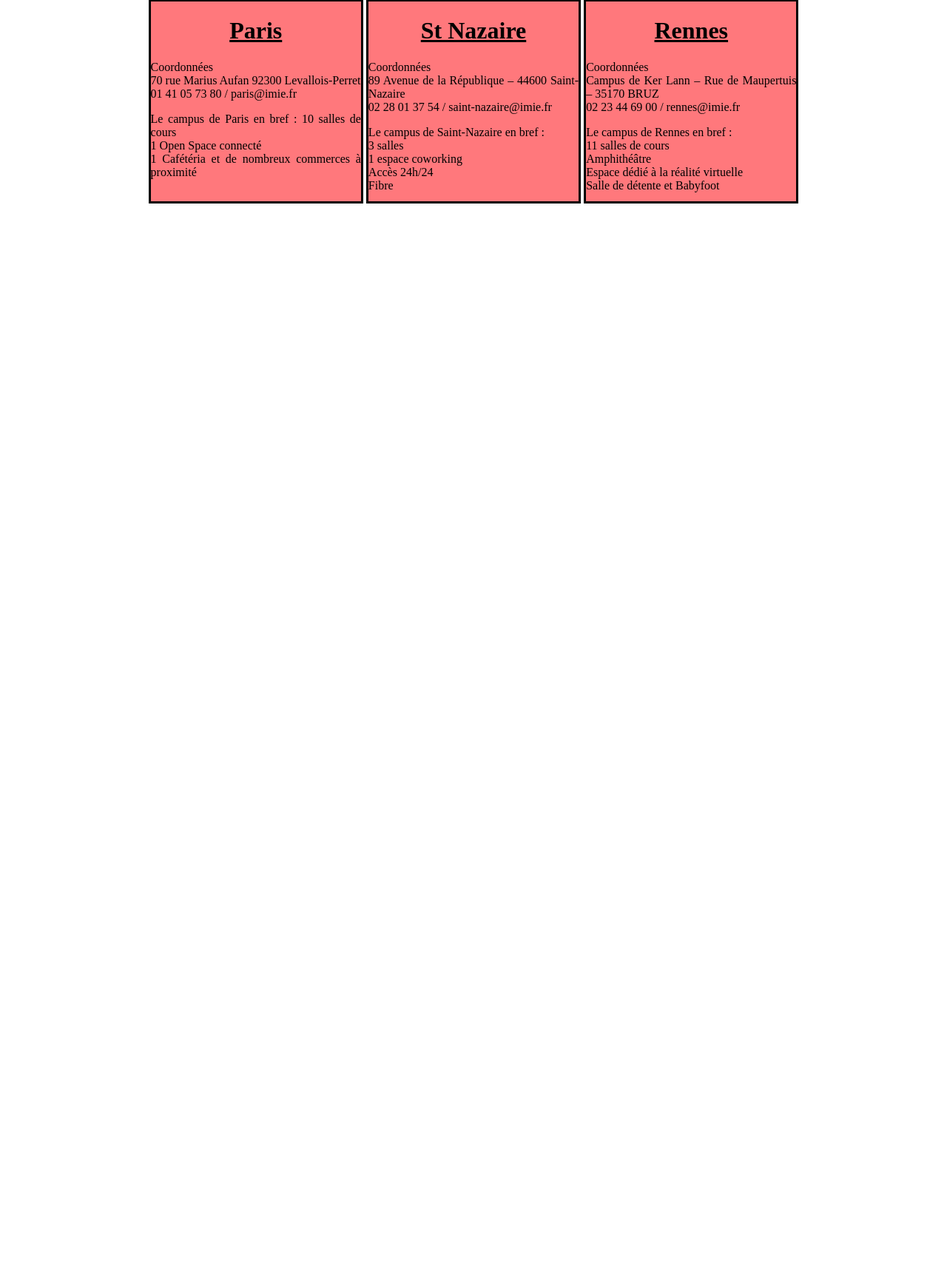
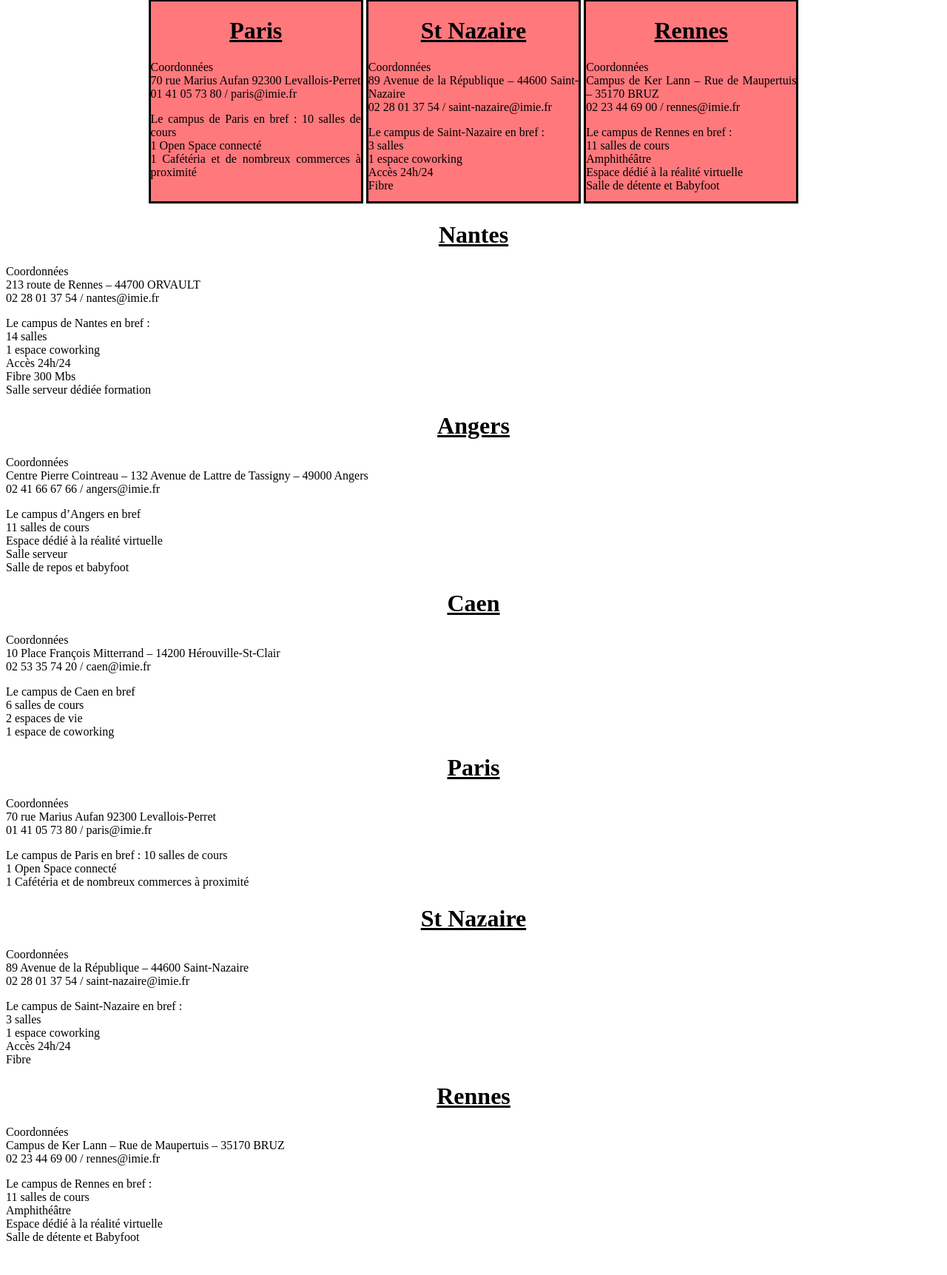
Before and after one commit to NicolasHAMY/u_make, a PHP site: page /pages/page_campus.php in a window 1280 px wide. Shown: the part 1112-2835 px from the top of the page at 74% size. Before the commit the page ends 1406 px from the top, so only its background shows below. Run offline with PHP 8.4, Linux system fonts and the light colour scheme.

Commit message:
Add files via upload

```diff
--- a/pages/page_campus.php
+++ b/pages/page_campus.php
@@ -57,7 +57,7 @@
     </center>
 </div>
 </a>
-<div>
+<div class="grand">
     <table>
     <tr><td><div class="nantes">
         <h1 align="center"><a href="https://numerique.imie.fr/campus/nantes/">Nantes</a></h1>
@@ -139,5 +139,87 @@
     </div></td></tr>
     </table>
 </div>
+
+<div class="petit">
+    <div class="nantes2">
+                <h1 align="center"><a href="https://numerique.imie.fr/campus/nantes/">Nantes</a></h1>
+                <p>Coordonnées<br>
+                    213 route de Rennes – 44700 ORVAULT <br>
+                    02 28 01 37 54 / nantes@imie.fr</p>
+                <p>Le campus de Nantes en bref : <br>
+                    14 salles <br>
+                    1 espace coworking <br>
+                    Accès 24h/24 <br>
+                    Fibre 300 Mbs <br>
+                    Salle serveur dédiée formation</p>
+            </div>
+
+
+        <div class="angers2">
+                <h1 align="center"><a href="https://numerique.imie.fr/campus/angers/">Angers</a></h1>
+                <p>Coordonnées<br>
+                    Centre Pierre Cointreau – 132 Avenue de Lattre de Tassigny – 49000 Angers<br>
+                    02 41 66 67 66 / angers@imie.fr</p>
+                <p> Le campus d’Angers en bref<br>
+                    11 salles de cours<br>
+                    Espace dédié à la réalité virtuelle<br>
+                    Salle serveur<br>
+                    Salle de repos et babyfoot</p>
+            </div>
+
+
+        <div class="caen2">
+                <h1 align="center"><a href="https://numerique.imie.fr/campus/caen/">Caen</a></h1>
+                <p>Coordonnées<br>
+                    10 Place François Mitterrand – 14200 Hérouville-St-Clair<br>
+                    02 53 35 74 20 / caen@imie.fr</p>
+                <p> Le campus de Caen en bref<br>
+                    6 salles de cours<br>
+                    2 espaces de vie<br>
+                    1 espace de coworking</p>
+            </div>
+
+
+
+    <div class="paris2">
+                <h1 align="center"><a href="https://numerique.imie.fr/campus/paris/">Paris</a></h1>
+                <p>Coordonnées<br>
+                    70 rue Marius Aufan 92300 Levallois-Perret<br>
+                    01 41 05 73 80 / paris@imie.fr </p>
+                <p> Le campus de Paris en bref :
+                    10 salles de cours<br>
+                    1 Open Space connecté<br>
+                    1 Cafétéria et de nombreux commerces à proximité</p>
+            </div>
+
+
+        <div class="st_naze2">
+                <h1 align="center"><a href="https://numerique.imie.fr/campus/saint-nazaire/">St Nazaire</a></h1>
+                <p> Coordonnées<br>
+                    89 Avenue de la République – 44600 Saint-Nazaire<br>
+                    02 28 01 37 54 / saint-nazaire@imie.fr<br>
+                </p>
+                <p> Le campus de Saint-Nazaire en bref :<br>
+                    3 salles<br>
+                    1 espace coworking<br>
+                    Accès 24h/24<br>
+                    Fibre </p>
+            </div>
+
+
+        <div class="rennes2">
+                <h1 align="center"><a href="https://numerique.imie.fr/campus/rennes/">Rennes</a></h1>
+                <p> Coordonnées<br>
+                    Campus de Ker Lann – Rue de Maupertuis – 35170 BRUZ<br>
+                    02 23 44 69 00 / rennes@imie.fr<br>
+                </p>
+                <p> Le campus de Rennes en bref :<br>
+                    11 salles de cours<br>
+                    Amphithéâtre<br>
+                    Espace dédié à la réalité virtuelle<br>
+                    Salle de détente et Babyfoot</p><br>
+            </div>
+</div>
+
 </body>
 </html>
```
